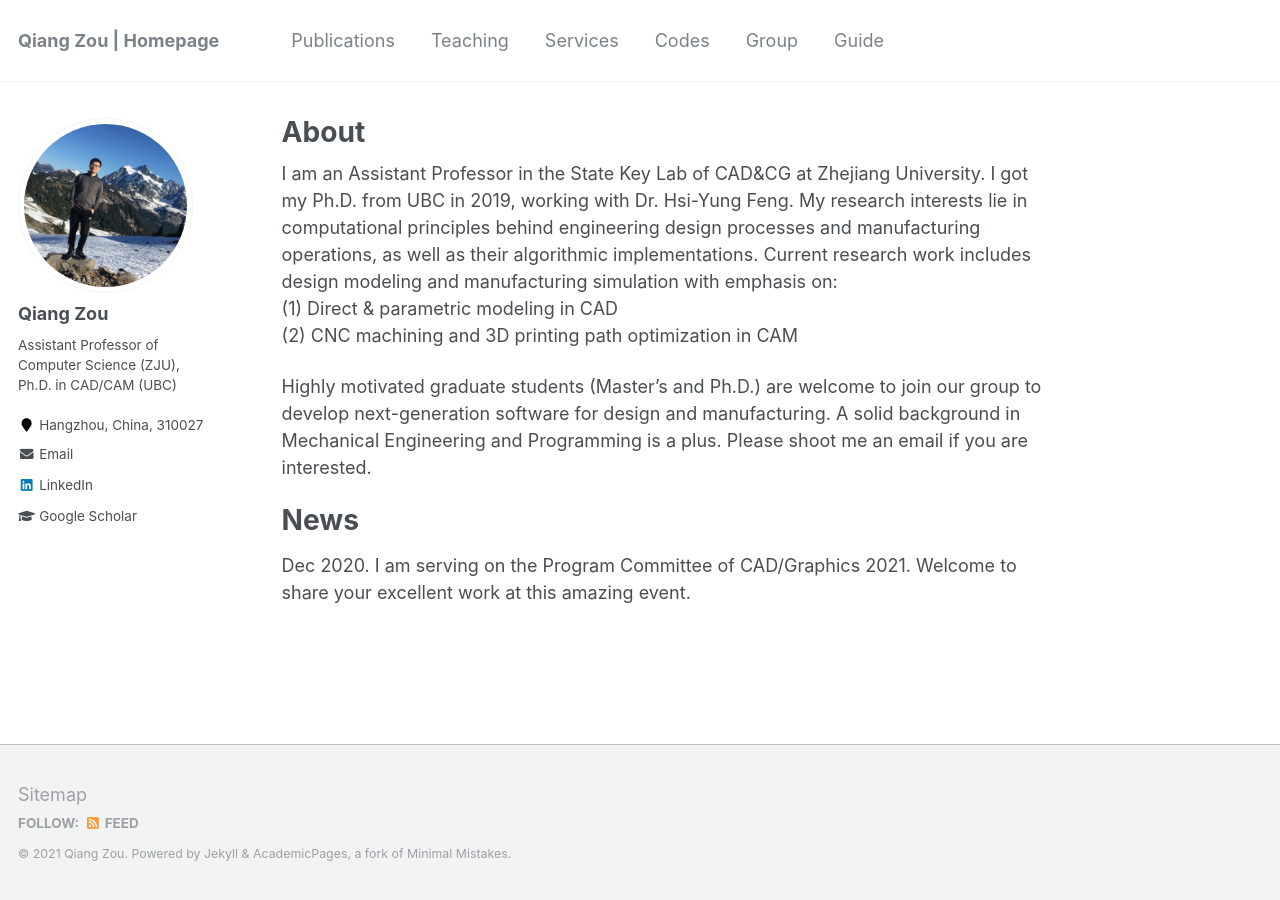
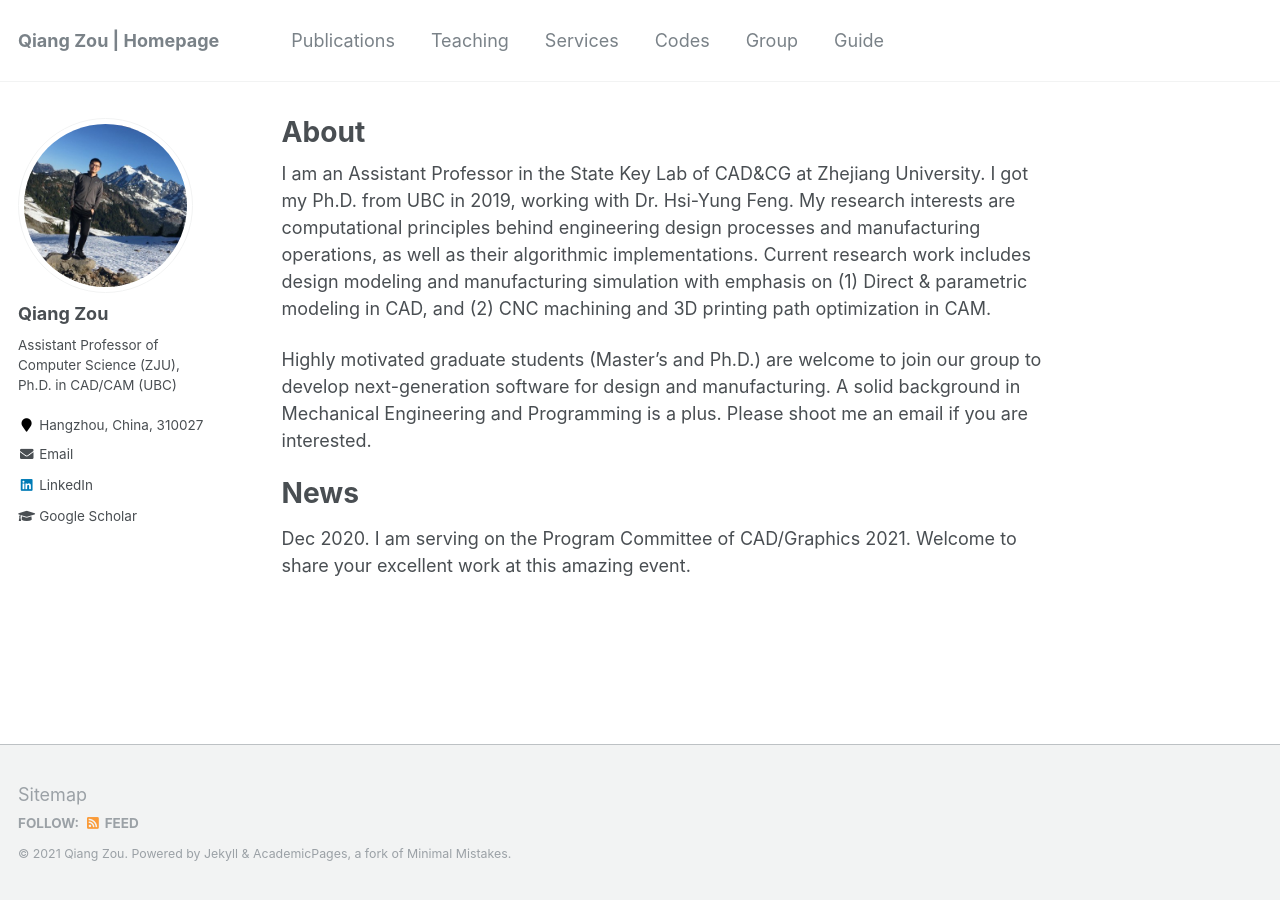
Before and after one commit to Qiang-Zou/Qiang-Zou.github.io, a Jekyll site: the page built from _pages/about.md, in a window 1280 px wide. Built offline with Jekyll 4.4.1, drawn with Linux system fonts in a browser that asks for light colours.

Commit message:
Update about.md

```diff
--- a/_pages/about.md
+++ b/_pages/about.md
@@ -8,9 +8,7 @@
   - /about.html
 ---
 
-I am an Assistant Professor in the State Key Lab of CAD&CG at Zhejiang University. I got my Ph.D. from UBC in 2019, working with Dr. Hsi-Yung Feng. My research interests lie in computational principles behind engineering design processes and manufacturing operations, as well as their algorithmic implementations. Current research work includes design modeling and manufacturing simulation with emphasis on:\
-(1) Direct & parametric modeling in CAD\
-(2) CNC machining and 3D printing path optimization in CAM
+I am an Assistant Professor in the State Key Lab of CAD&CG at Zhejiang University. I got my Ph.D. from UBC in 2019, working with Dr. Hsi-Yung Feng. My research interests are computational principles behind engineering design processes and manufacturing operations, as well as their algorithmic implementations. Current research work includes design modeling and manufacturing simulation with emphasis on (1) Direct & parametric modeling in CAD, and (2) CNC machining and 3D printing path optimization in CAM.
 
 Highly motivated graduate students (Master’s and Ph.D.) are welcome to join our group to develop next-generation software for design and manufacturing. A solid background in Mechanical Engineering and Programming is a plus. Please shoot me an email if you are interested.
 
```
